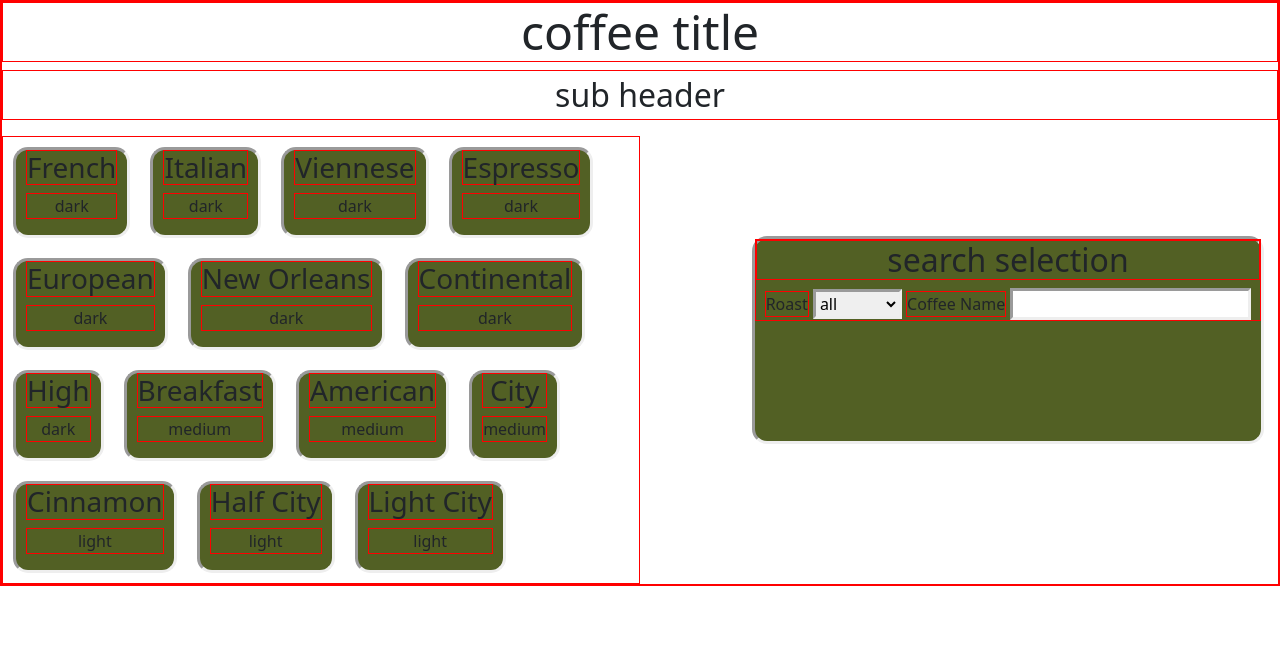
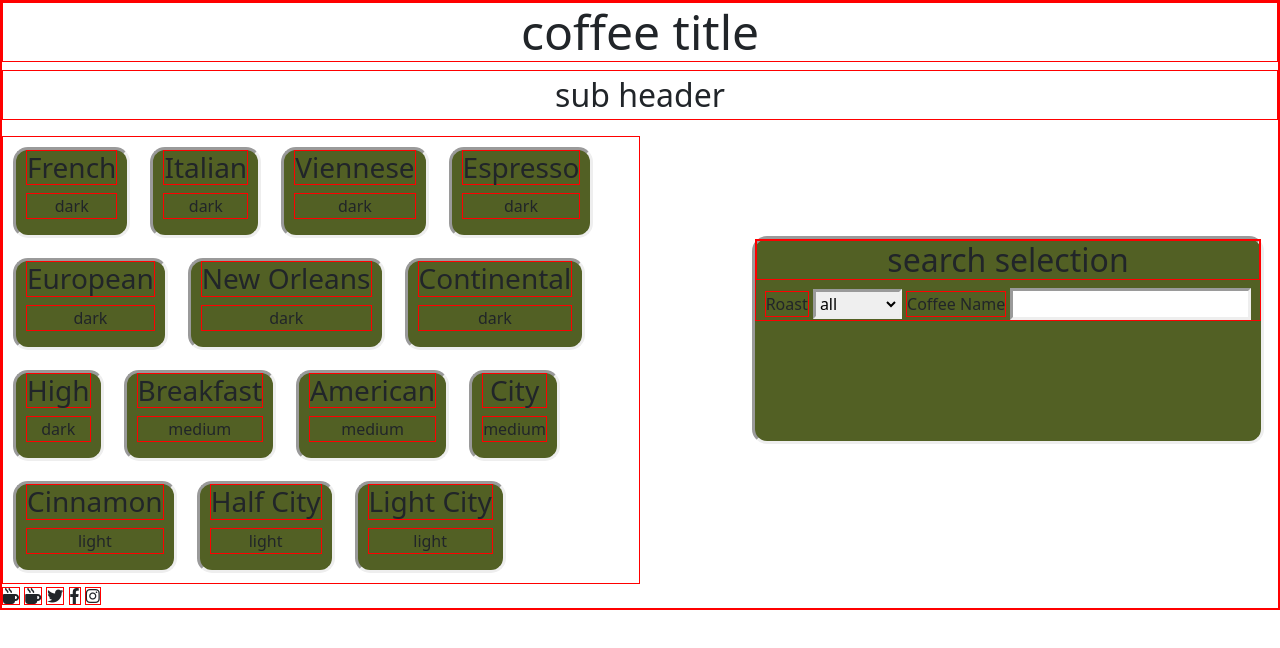
Before and after one commit to jeffrey840/codeup-web-exercises, a website: page ignore/searchbar.html in a window 1280 px wide. Drawn offline with nearby package versions, Linux system fonts and the light colour scheme.

Commit message:
added icons

```diff
--- a/ignore/searchbar.html
+++ b/ignore/searchbar.html
@@ -8,6 +8,10 @@
 	<title>Coffee Project</title>
 	<!-- CSS only -->
 	<link href="https://cdn.jsdelivr.net/npm/bootstrap@5.2.2/dist/css/bootstrap.min.css" rel="stylesheet" integrity="sha384-Zenh87qX5JnK2Jl0vWa8Ck2rdkQ2Bzep5IDxbcnCeuOxjzrPF/et3URy9Bv1WTRi" crossorigin="anonymous">
+
+	<!--font awesome start-->
+	<link rel="stylesheet" href="https://cdnjs.cloudflare.com/ajax/libs/font-awesome/6.2.0/css/all.min.css" integrity="sha512-xh6O/CkQoPOWDdYTDqeRdPCVd1SpvCA9XXcUnZS2FmJNp1coAFzvtCN9BmamE+4aHK8yyUHUSCcJHgXloTyT2A==" crossorigin="anonymous" referrerpolicy="no-referrer" />
+	<!--	font awesome start-->
 
 	<link rel="stylesheet" href="css/searchbar.css">
 </head>
@@ -22,7 +26,6 @@
 <div>
 <!--	search selections start-->
 	<h2>search selection</h2>
-
 	<label for="roast-selection">Roast</label>
 
 	<select id="roast-selection">
@@ -61,6 +64,13 @@
 <!-- JavaScript Bundle with Popper -->
 <script src="https://cdn.jsdelivr.net/npm/bootstrap@5.2.2/dist/js/bootstrap.bundle.min.js" integrity="sha384-OERcA2EqjJCMA+/3y+gxIOqMEjwtxJY7qPCqsdltbNJuaOe923+mo//f6V8Qbsw3" crossorigin="anonymous"></script>
 
+<!--icons-->
+<i class="fa-solid fa-mug-hot"></i>
+<i class="fa-solid fa-mug-hot"></i>
+<i class="fa-brands fa-twitter"></i>
+<i class="fa-brands fa-facebook-f"></i>
+<i class="fa-brands fa-instagram"></i>
+
 </body>
 </html>
 
```
Also changed, not shown: ignore/assets/images/head.jpeg (deleted).
